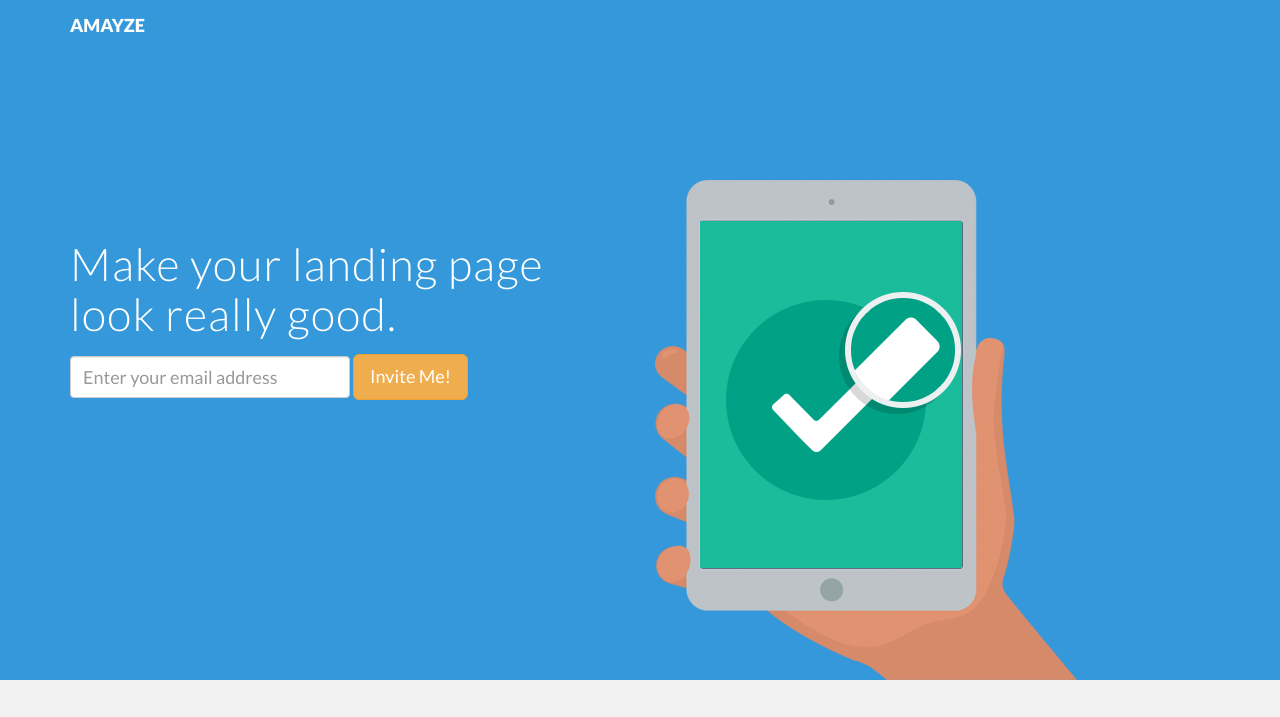
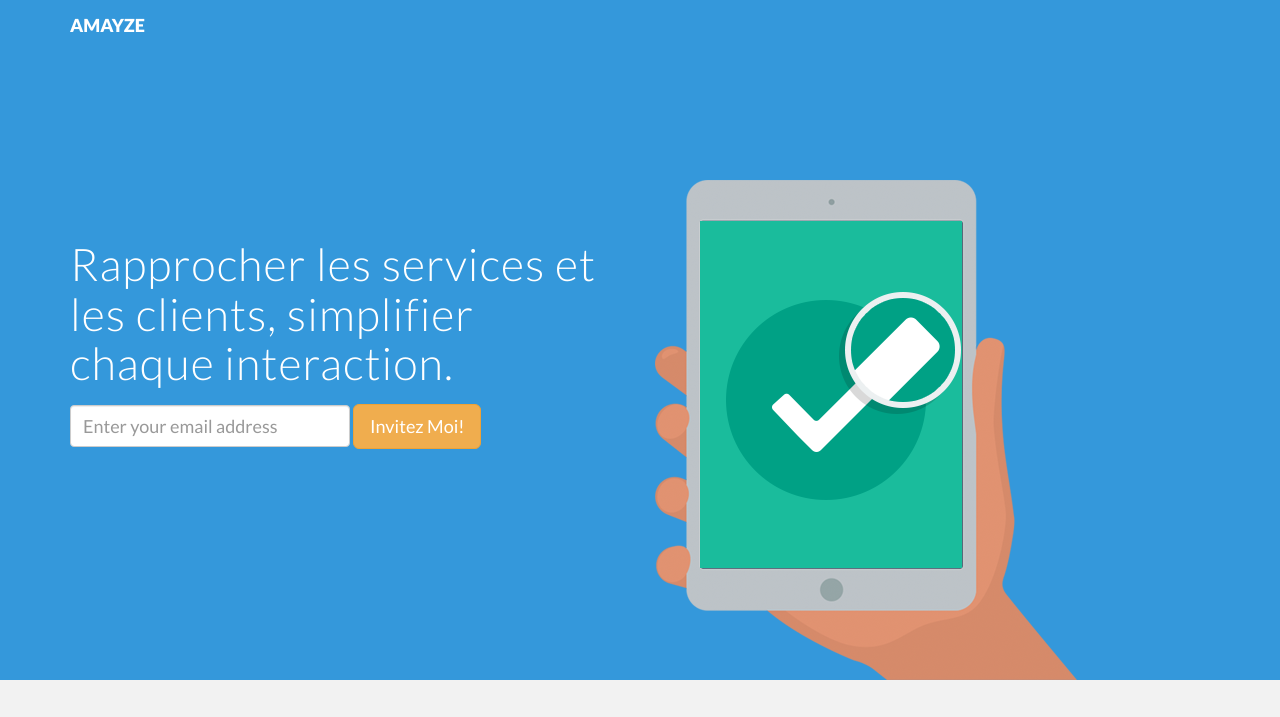
Before and after one commit to kanian/amayze-promo-website, a website: page assets/index.html in a window 1280 px wide. Shown: the top 717 px of the page. Drawn offline with nearby package versions, Linux system fonts and the light colour scheme.

Commit message:
modified first paragraph

```diff
--- a/assets/index.html
+++ b/assets/index.html
@@ -52,13 +52,12 @@
 		<div class="container">
 			<div class="row">
 				<div class="col-lg-6">
-					<h1>Make your landing page<br/>
-					look really good.</h1>
+					<h1>Rapprocher les services et les clients, simplifier chaque interaction.</h1>
 					<form class="form-inline" role="form">
 					  <div class="form-group">
 					    <input type="email" class="form-control" id="exampleInputEmail1" placeholder="Enter your email address">
 					  </div>
-					  <button type="submit" class="btn btn-warning btn-lg">Invite Me!</button>
+					  <button type="submit" class="btn btn-warning btn-lg">Invitez Moi!</button>
 					</form>
 				</div><!-- /col-lg-6 -->
 				<div class="col-lg-6">
```
